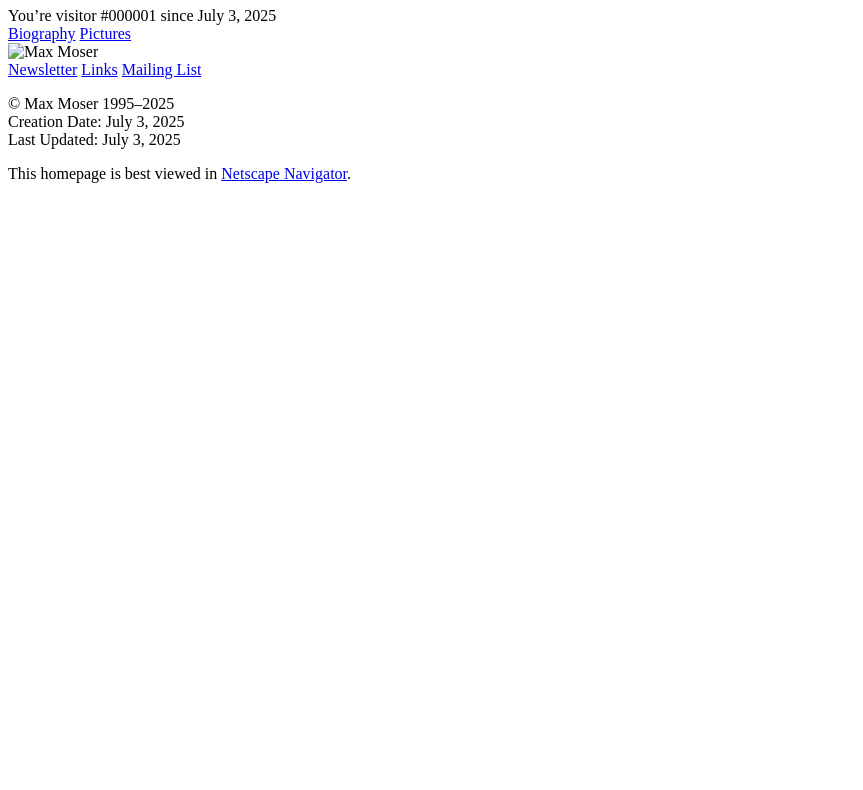
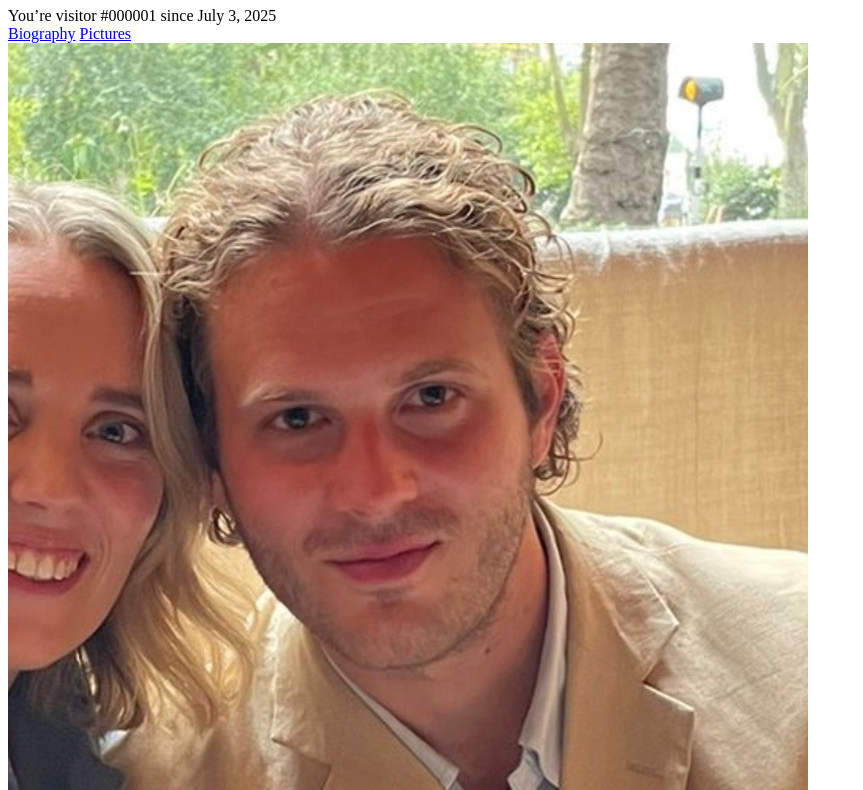
Before and after one commit to maxgithubuk/website, a plain HTML site: page index.html in a window 1280 px wide. Shown: the part 110-900 px from the top of the page, without its empty margins (0-863 px from the left). Before the commit the page ends 800 px from the top, so only its background shows below. Drawn offline with Linux system fonts and the light colour scheme.

Commit message:
Update index.html

```diff
--- a/index.html
+++ b/index.html
@@ -14,7 +14,7 @@
         <a href="#">Biography</a>
         <a href="#">Pictures</a>
       </div>
-      <img src="profile.jpeg" alt="Max Moser" class="main-img">
+      <img src="figure.jpeg" alt="Max Moser" class="main-img">
       <div class="nav">
         <a href="#">Newsletter</a>
         <a href="#">Links</a>
```
